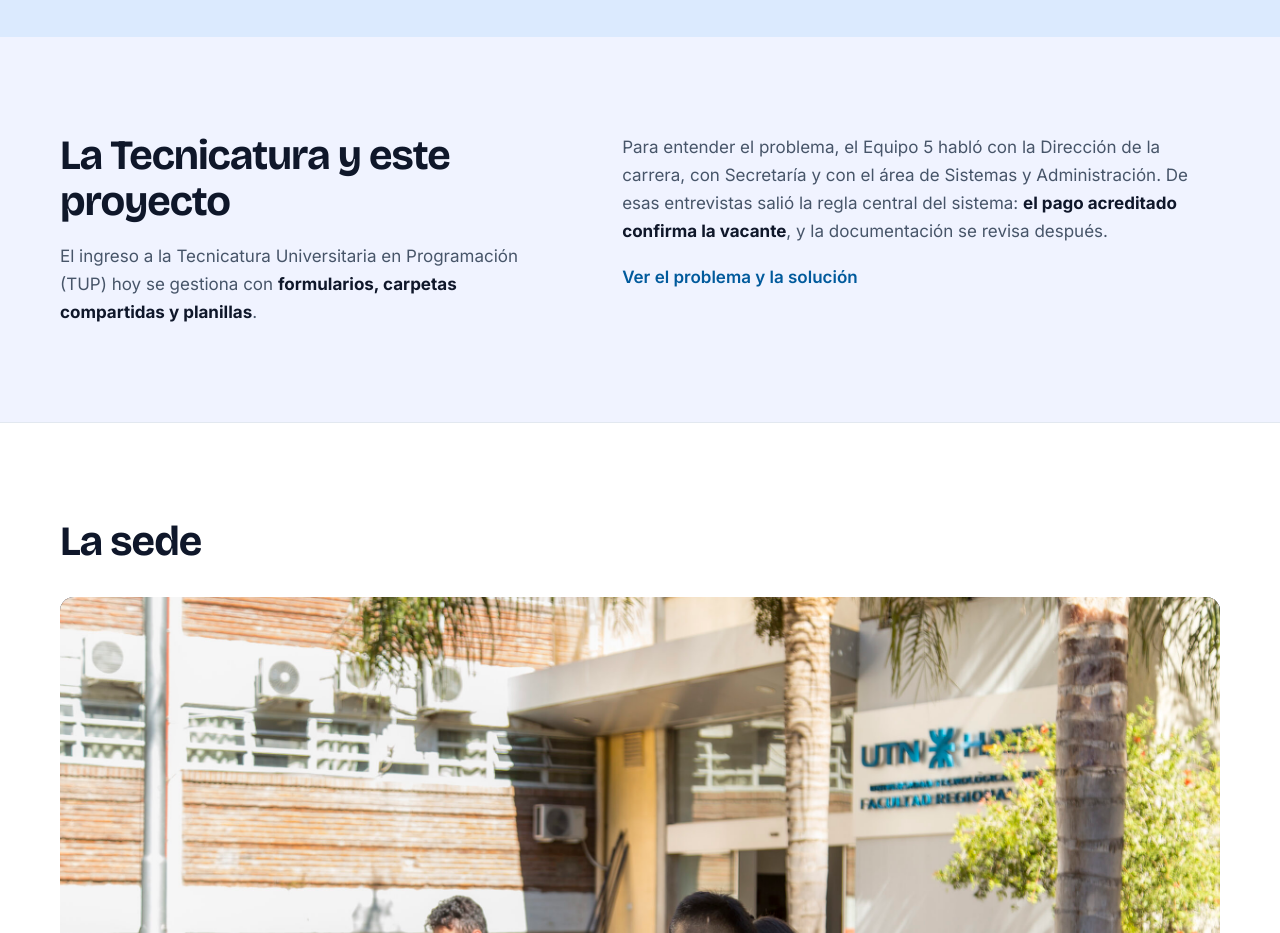
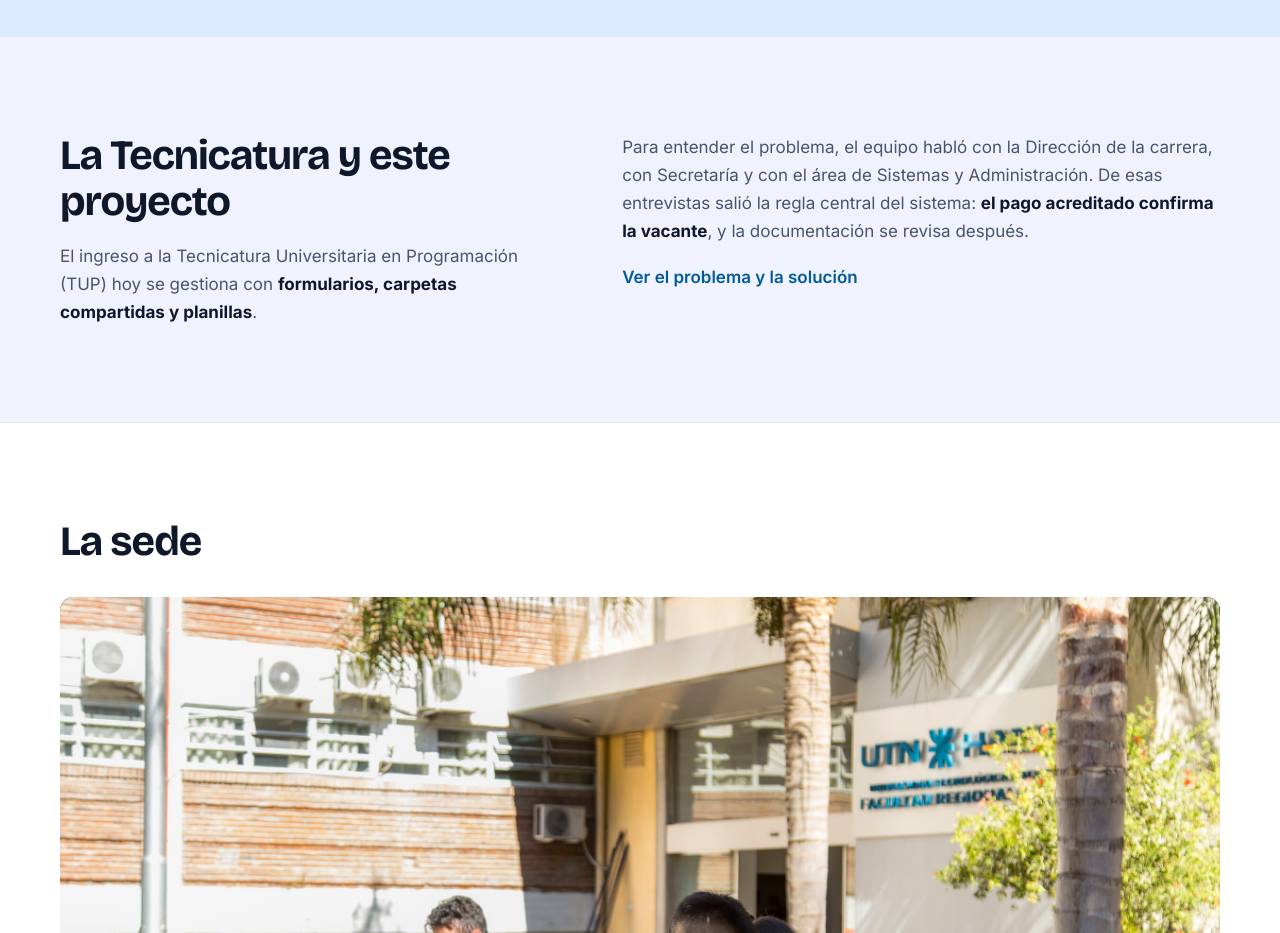
Before and after one commit to Sergiotsk/TFI, a Next.js app in the folder src/apps/web/: page /institucion in a window 1280 px wide. Shown: the part 1600-2533 px from the top of the page. Built offline with nearby package versions, Linux system fonts and the light colour scheme; no server answers.

Commit message:
cambio de texto

```diff
--- a/src/apps/web/app/(landing)/institucion/page.tsx
+++ b/src/apps/web/app/(landing)/institucion/page.tsx
@@ -106,7 +106,7 @@ export default function Institucion() {
           </div>
           <div className="texto-largo reveal">
             <p>
-              Para entender el problema, el Equipo 5 habló con la Dirección de la carrera, con
+              Para entender el problema, el equipo habló con la Dirección de la carrera, con
               Secretaría y con el área de Sistemas y Administración. De esas entrevistas salió la
               regla central del sistema: <strong>el pago acreditado confirma la vacante</strong>, y
               la documentación se revisa después.
```
